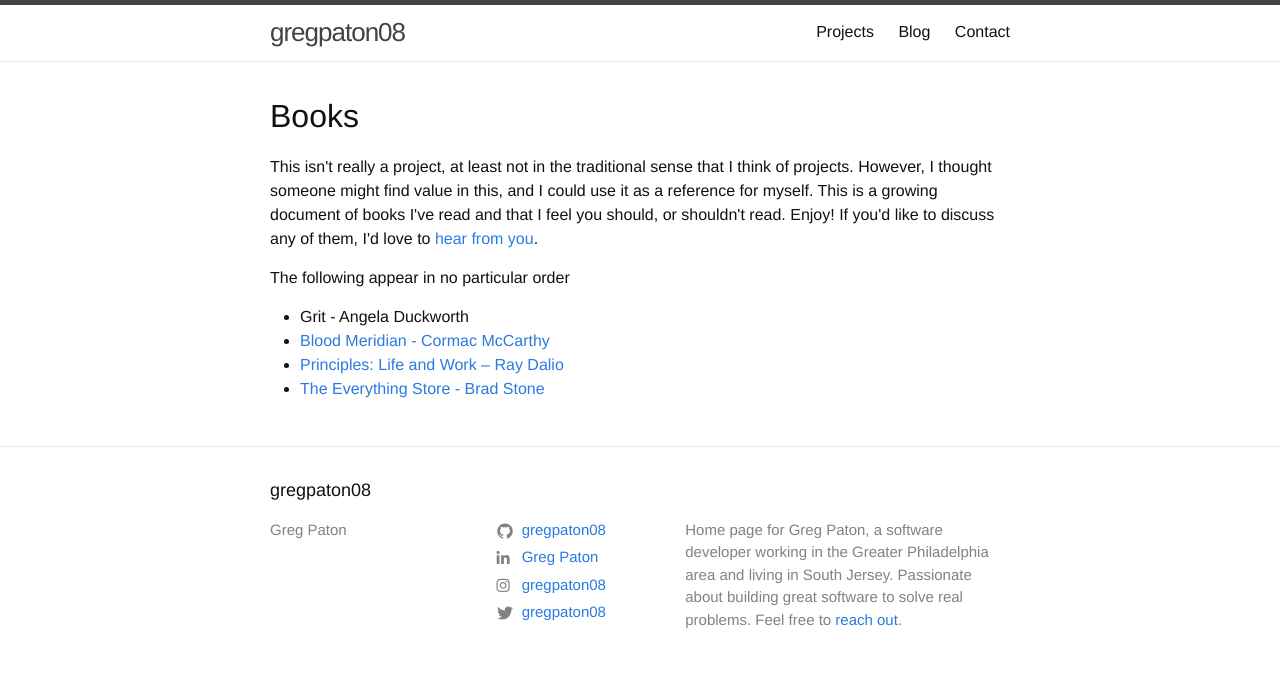
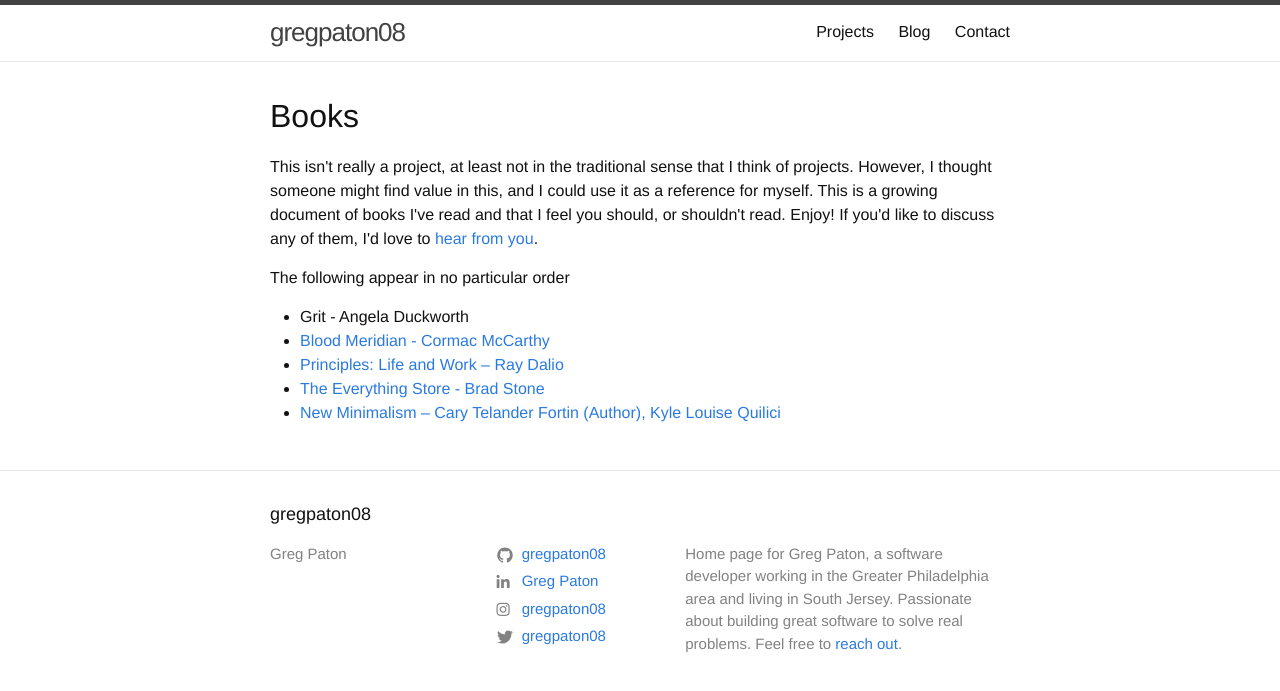
Before and after one commit to gregpaton08/gregpaton08.github.io, a Jekyll site: the page built from _projects/books.html, in a window 1280 px wide. Shown: the top 691 px of the page. Built offline with Jekyll 4.4.1, drawn with Linux system fonts in a browser that asks for light colours; nearby versions of some CDN libraries.

Commit message:
Updates books list

```diff
--- a/_projects/books.html
+++ b/_projects/books.html
@@ -29,6 +29,11 @@ project_order: 0
         The Everything Store - Brad Stone
       </a>
     </li>
+    <li>
+      <a class="book-link" href="https://www.amazon.com/New-Minimalism-Decluttering-Sustainable-Intentional/dp/1632171325/ref=sr_1_1?crid=18BH8YKL72N1A&keywords=new+minimalism&qid=1562884691&s=gateway&sprefix=new+minim%2Caps%2C135&sr=8-1" target="_blank">
+        New Minimalism – Cary Telander Fortin (Author), Kyle Louise Quilici
+      </a>
+    </li>
   </ul>
 
 </div>
```
